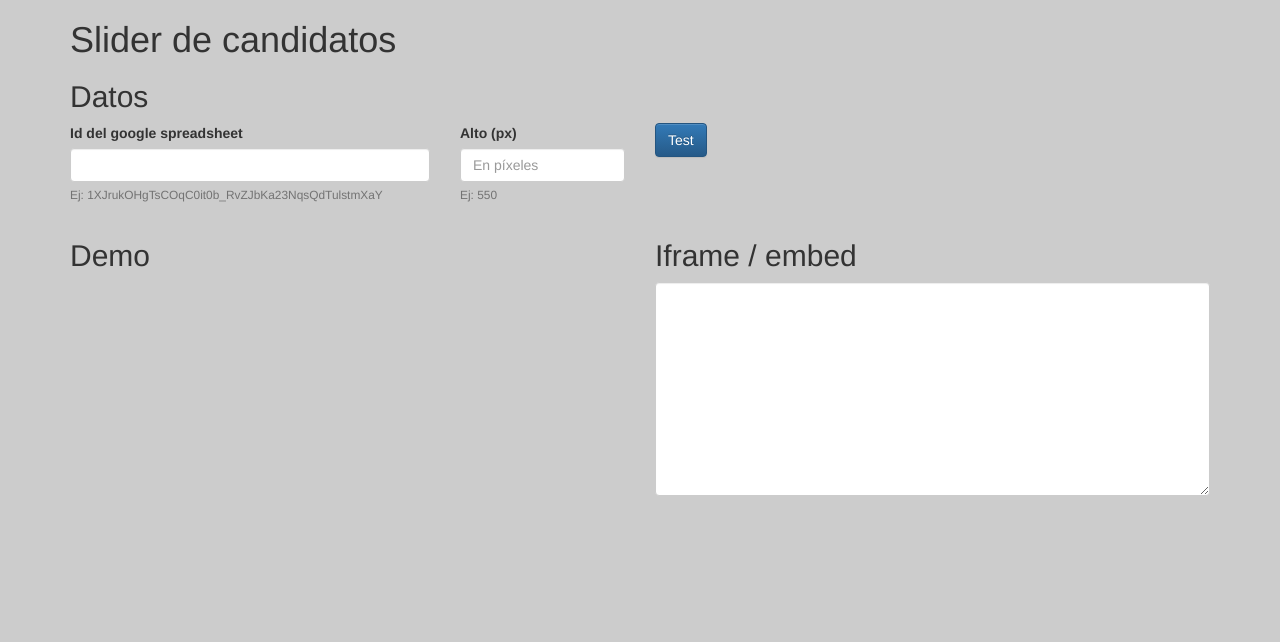
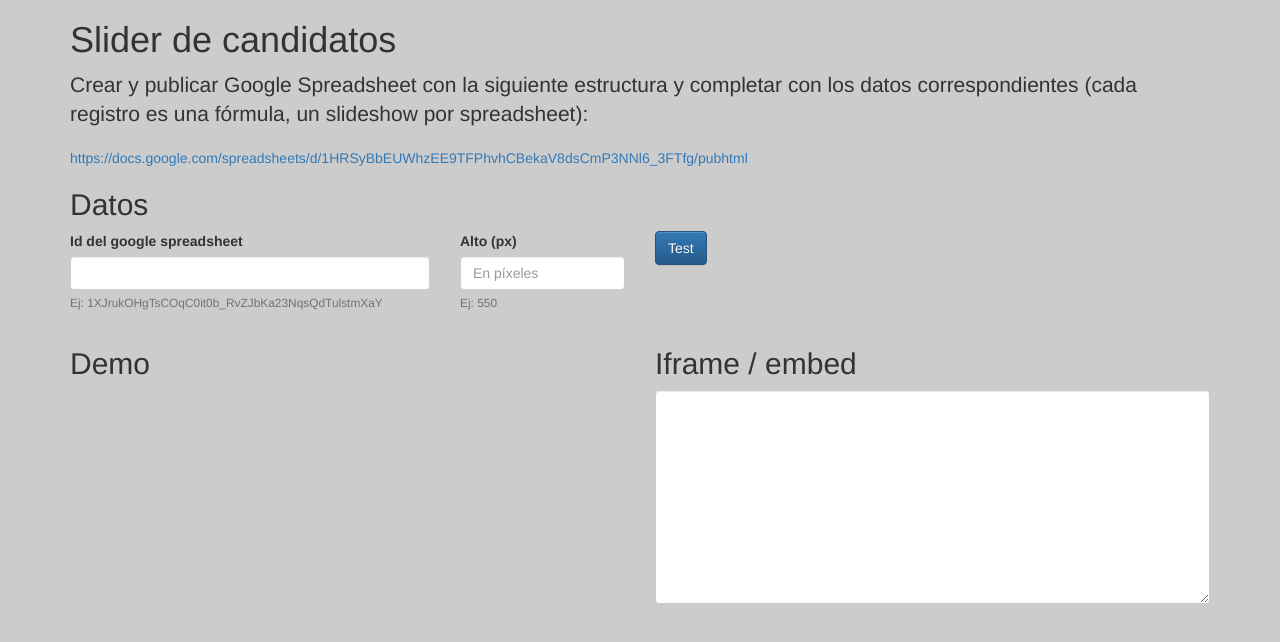
Before and after one commit to Chequeadocom/slideshow-candidatos, a website: page index.html in a window 1280 px wide. Drawn offline with Linux system fonts and the light colour scheme.

Commit message:
instrucciones

```diff
--- a/index.html
+++ b/index.html
@@ -16,8 +16,11 @@
 
       <h1>Slider de candidatos</h1>
 
+
+      <p class="lead">Crear y publicar Google Spreadsheet con la siguiente estructura y completar con los datos correspondientes (cada registro es una fórmula, un slideshow por spreadsheet):</p>
+      <p><a href="https://docs.google.com/spreadsheets/d/1HRSyBbEUWhzEE9TFPhvhCBekaV8dsCmP3NNl6_3FTfg/pubhtml" target="_blank">https://docs.google.com/spreadsheets/d/1HRSyBbEUWhzEE9TFPhvhCBekaV8dsCmP3NNl6_3FTfg/pubhtml</a></p>
+
       <h2>Datos</h2>
-
       <div class="row">
         <div class="col-md-4">
           <div class="form-group">
```
